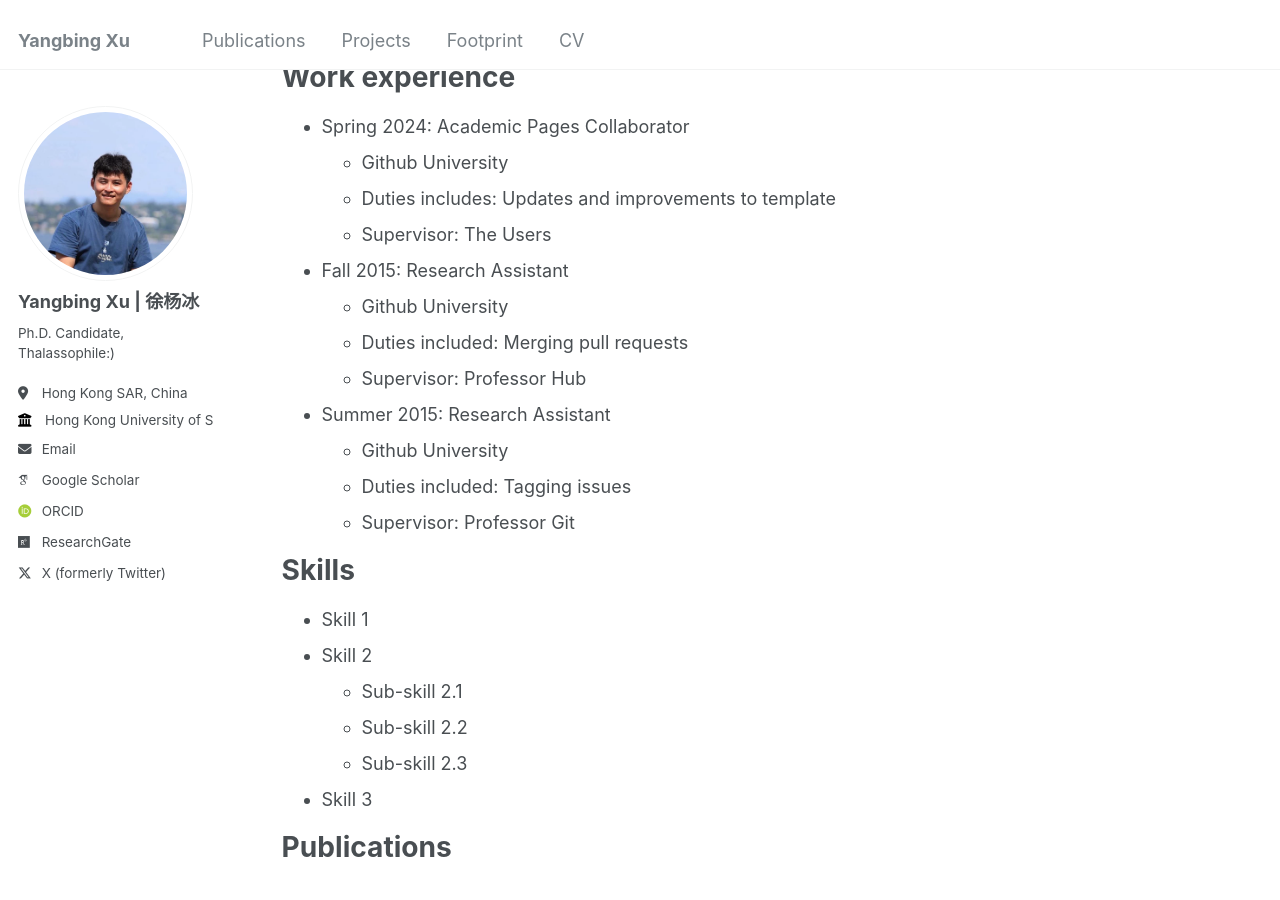
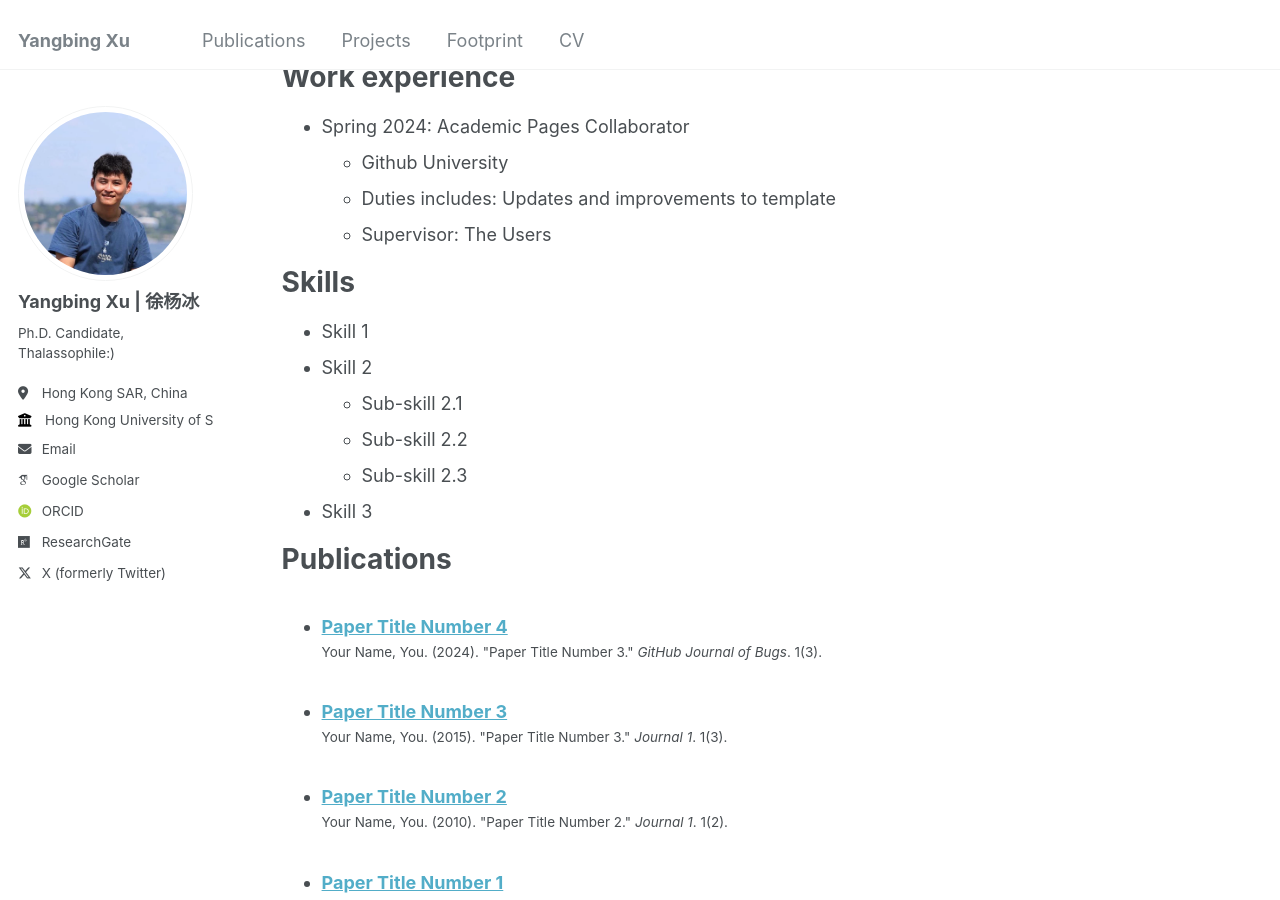
Before and after one commit to Yangbing-Ocean/yangbing, a Jekyll site: the page built from _pages/cv.md, in a window 1280 px wide and 900 px high, scrolled down 310 px. Built offline with Jekyll 4.4.1, drawn with Linux system fonts in a browser that asks for light colours; some web fonts are replaced.

Commit message:
Update cv.md

```diff
--- a/_pages/cv.md
+++ b/_pages/cv.md
@@ -24,15 +24,7 @@ Work experience
   * Duties includes: Updates and improvements to template
   * Supervisor: The Users
 
-* Fall 2015: Research Assistant
-  * Github University
-  * Duties included: Merging pull requests
-  * Supervisor: Professor Hub
 
-* Summer 2015: Research Assistant
-  * Github University
-  * Duties included: Tagging issues
-  * Supervisor: Professor Git
 
 Skills
 ======
```
